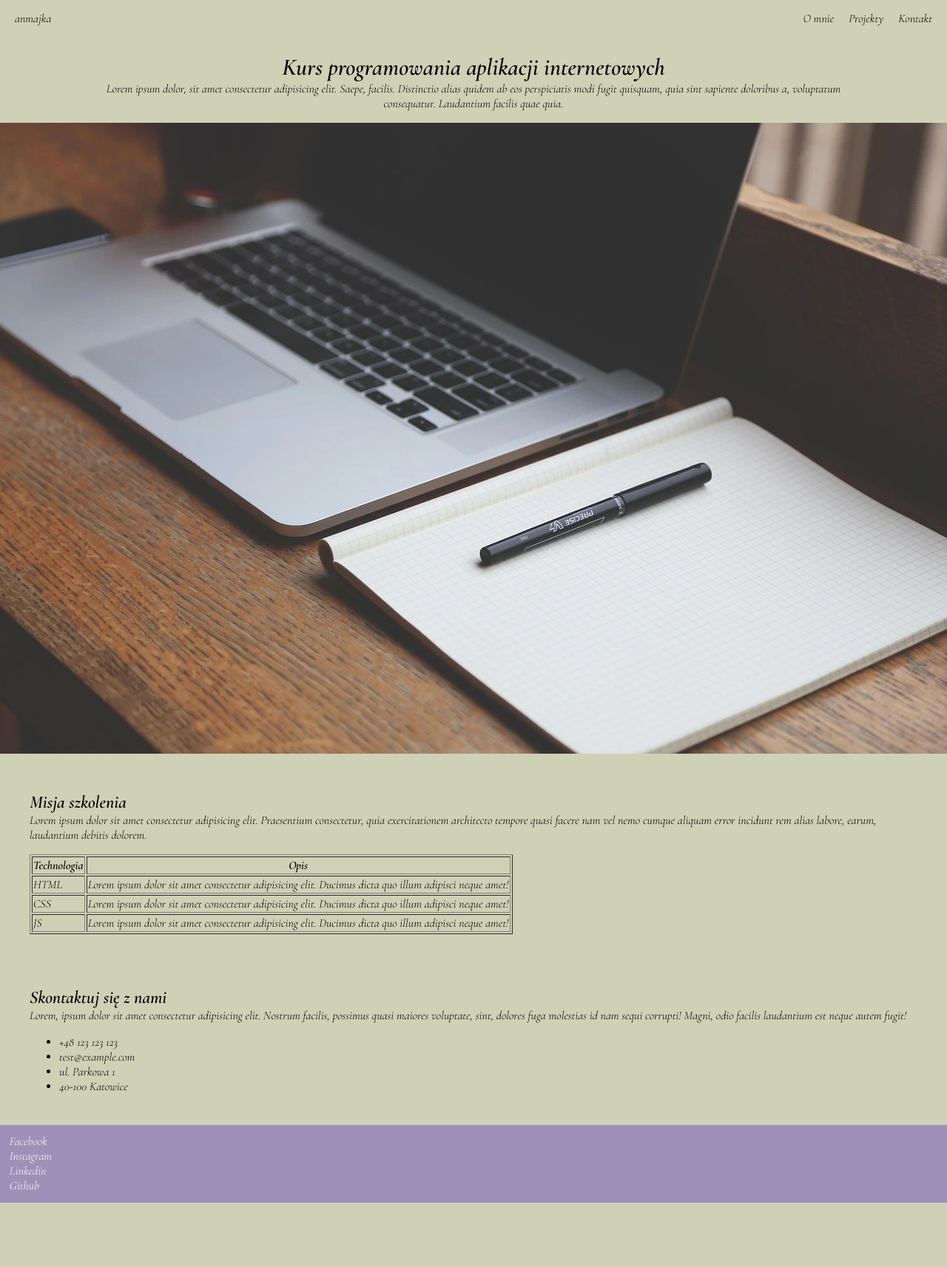
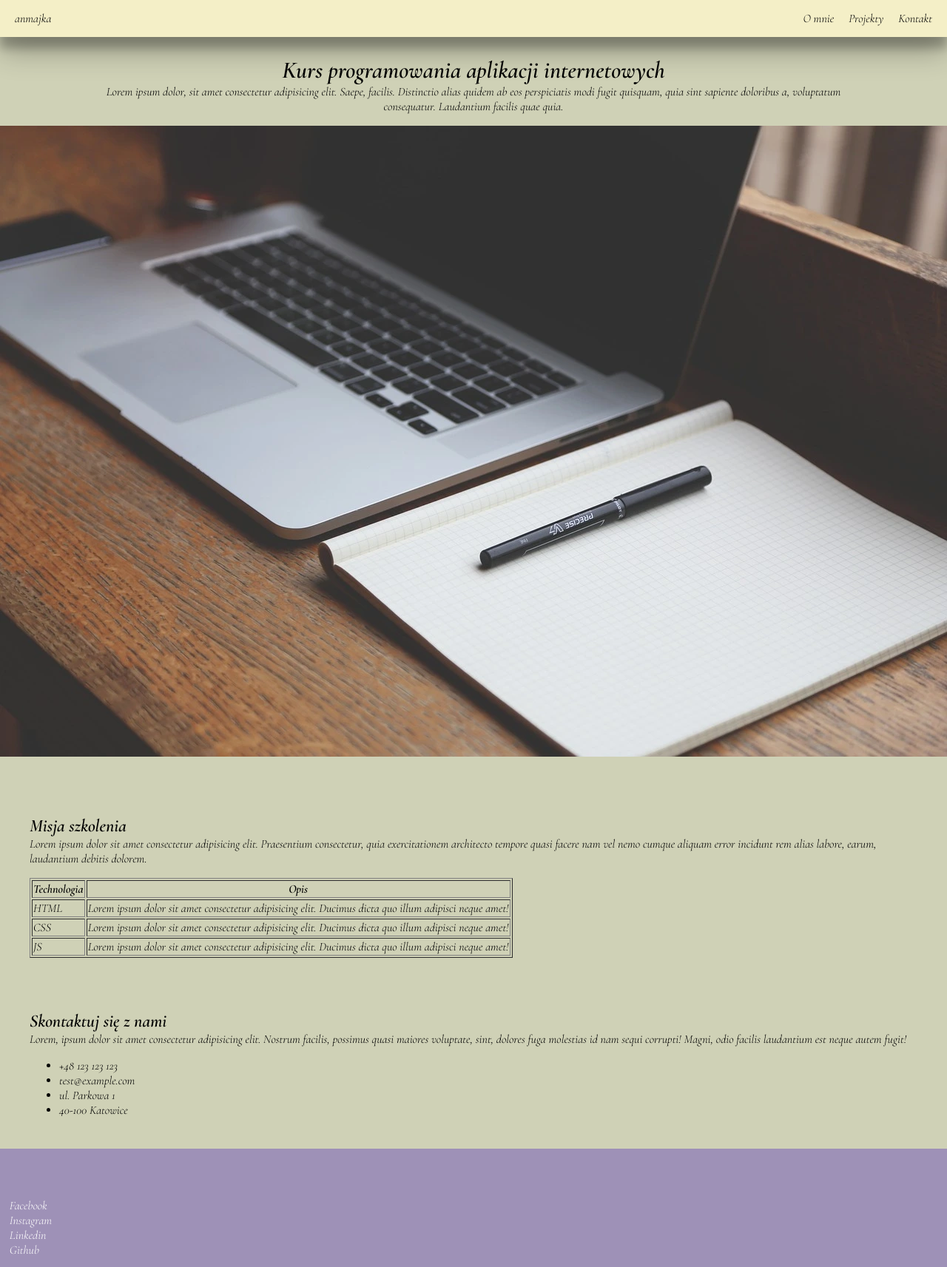
Before and after one commit to anmajka/anmajka.github.io, a plain HTML site: page index.html in a window 1280 px wide. Shown: the whole page at 74% size. Before the commit the page ends 1626 px from the top, so only its background shows below. Drawn offline with Linux system fonts and the light colour scheme.

Commit message:
html css nav scrolling

```diff
--- a/index.html
+++ b/index.html
@@ -17,13 +17,13 @@
     <nav>
       <a href="./">anmajka</a>
       <ul class="navUl">
-        <li><a href="#">O mnie</a></li>
-        <li><a href="#">Projekty</a></li>
-        <li><a href="#">Kontakt</a></li>
+        <li><a href="#aboutme">O mnie</a></li>
+        <li><a href="#mission">Projekty</a></li>
+        <li><a href="#contact">Kontakt</a></li>
       </ul>
     </nav>
 
-    <header class="bodyHeader">
+    <header id="aboutme" class="bodyHeader">
       <h1>Kurs programowania aplikacji internetowych</h1>
       <p>
         Lorem ipsum dolor, sit amet consectetur adipisicing elit. Saepe,
@@ -34,7 +34,7 @@
       <img src="./img/desk.webp" alt="Laptop i zeszyt do notatek" />
     </header>
 
-    <main>
+    <main id="mission">
       <header>
         <h2>Misja szkolenia</h2>
         <p>
@@ -100,7 +100,7 @@
     </article>
 
     <footer>
-      <div>
+      <div id="contact">
         <a href="https://fb.com" target="_blank">Facebook</a>
       </div>
       <div>
--- a/style.css
+++ b/style.css
@@ -1,3 +1,7 @@
+html {
+  scroll-behavior: smooth;
+}
+
 body {
   background: rgb(207, 209, 182);
   margin: 0;
@@ -8,6 +12,12 @@ nav {
   justify-content: space-between;
   align-items: center;
   padding: 15px 20px;
+  position: fixed;
+  width: calc(100% - 40px);
+  top: 0;
+  background: rgb(244, 239, 199);
+  box-shadow: rgba(0, 0, 0, 0.3) 0px 19px 38px,
+    rgba(0, 0, 0, 0.22) 0px 15px 12px;
 }
 .navUl {
   list-style: none;
@@ -52,3 +62,9 @@ a {
   text-decoration: none;
   color: inherit;
 }
+
+#aboutme,
+#mission,
+#contact {
+  padding-top: calc(1.5rem + 30px);
+}
```
